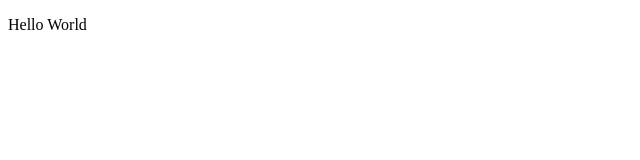
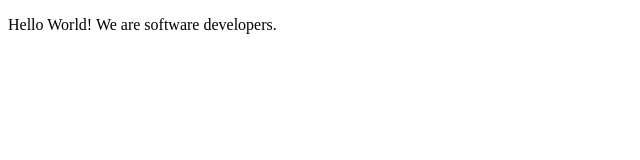
Before and after one commit to trekab/Treasure-Rudo, a plain HTML site: page index.html in a window 1280 px wide. Shown: the whole page, without its empty margins (0-640 px from the left). Drawn offline with Linux system fonts and the light colour scheme.

Commit message:
Change paragraph in index.html file

```diff
--- a/index.html
+++ b/index.html
@@ -7,7 +7,7 @@
   </head>
 
   <body>
-    <p> Hello World</p>
+    <p>Hello World! We are software developers.</p>
     <script src="https://cdn.freecodecamp.org/testable-projects-fcc/v1/bundle.js"></script>
 
     <!--
```
